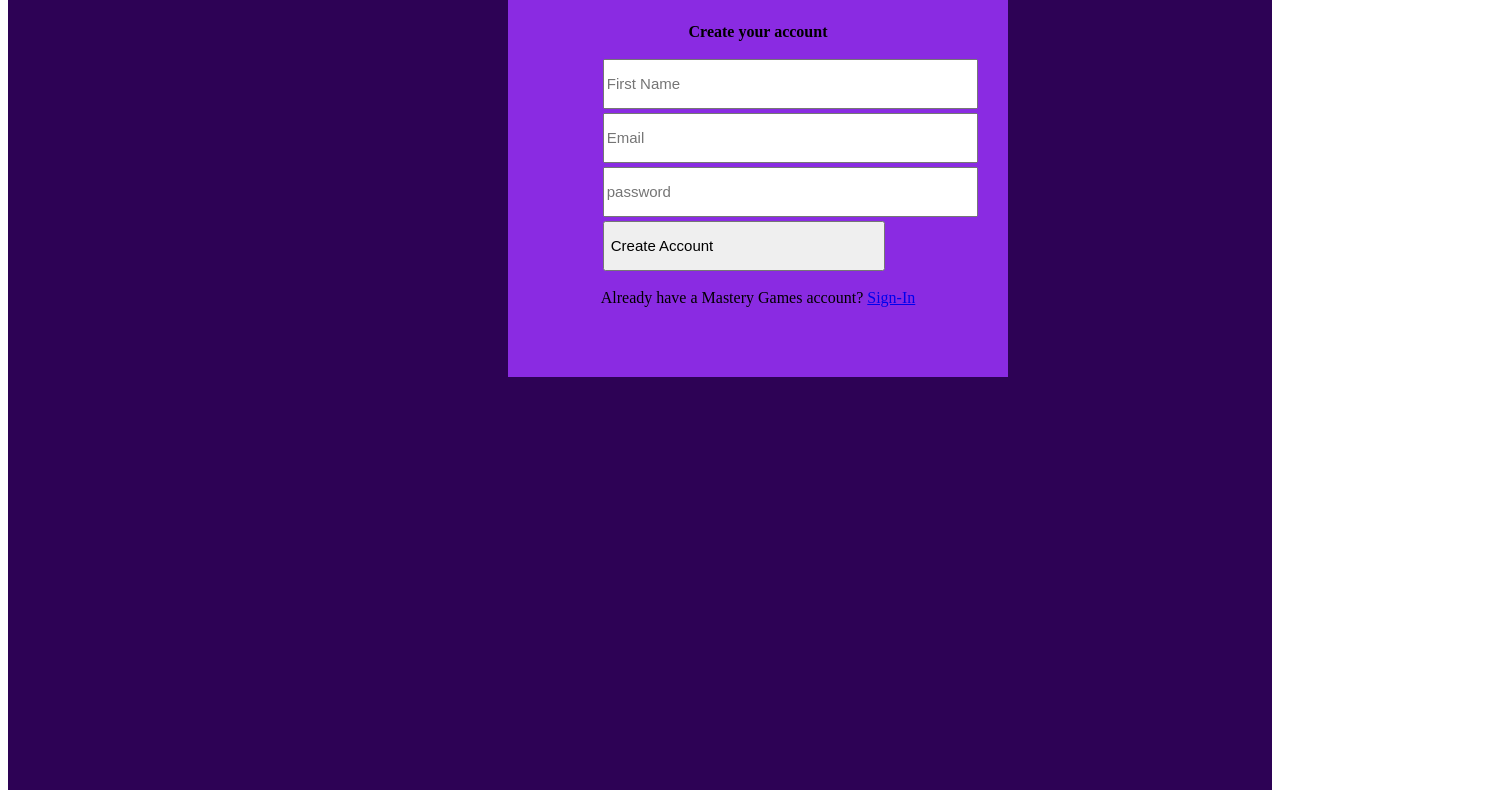
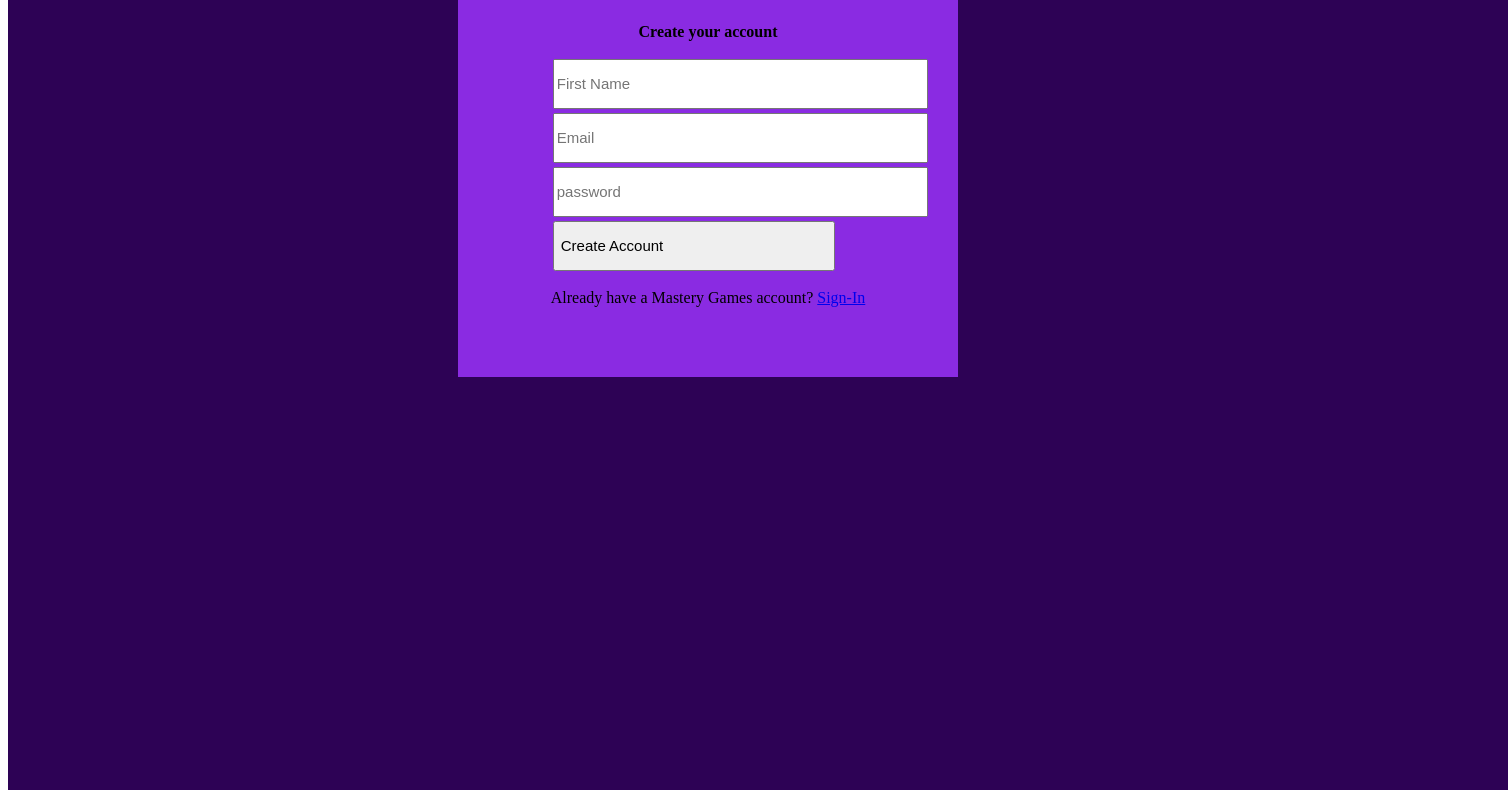
Before and after one commit to Abhiramsai22/Flex-2, a plain HTML site: page index.html in a window 1280 px wide. Shown: the part 211-1001 px from the top of the page, 1508 px wide, since content can reach past the window. Drawn offline with Linux system fonts and the light colour scheme.

Commit message:
flex-2.1

```diff
--- a/style.css
+++ b/style.css
@@ -1,10 +1,9 @@
 .Main-Container{
-    width: 100%;
+    width: 1500px;
     height: 1000px;
     display: flex;
     background-color:rgb(45, 2, 85);
     margin: 0;
-    padding:0;
     position: relative;
 }
 
@@ -18,7 +17,7 @@
     height: 450px;
     position: absolute;
     top: 130px;
-    left: 500px;
+    left: 450px;
 }
 
 .name,.email,.password,.button
```
